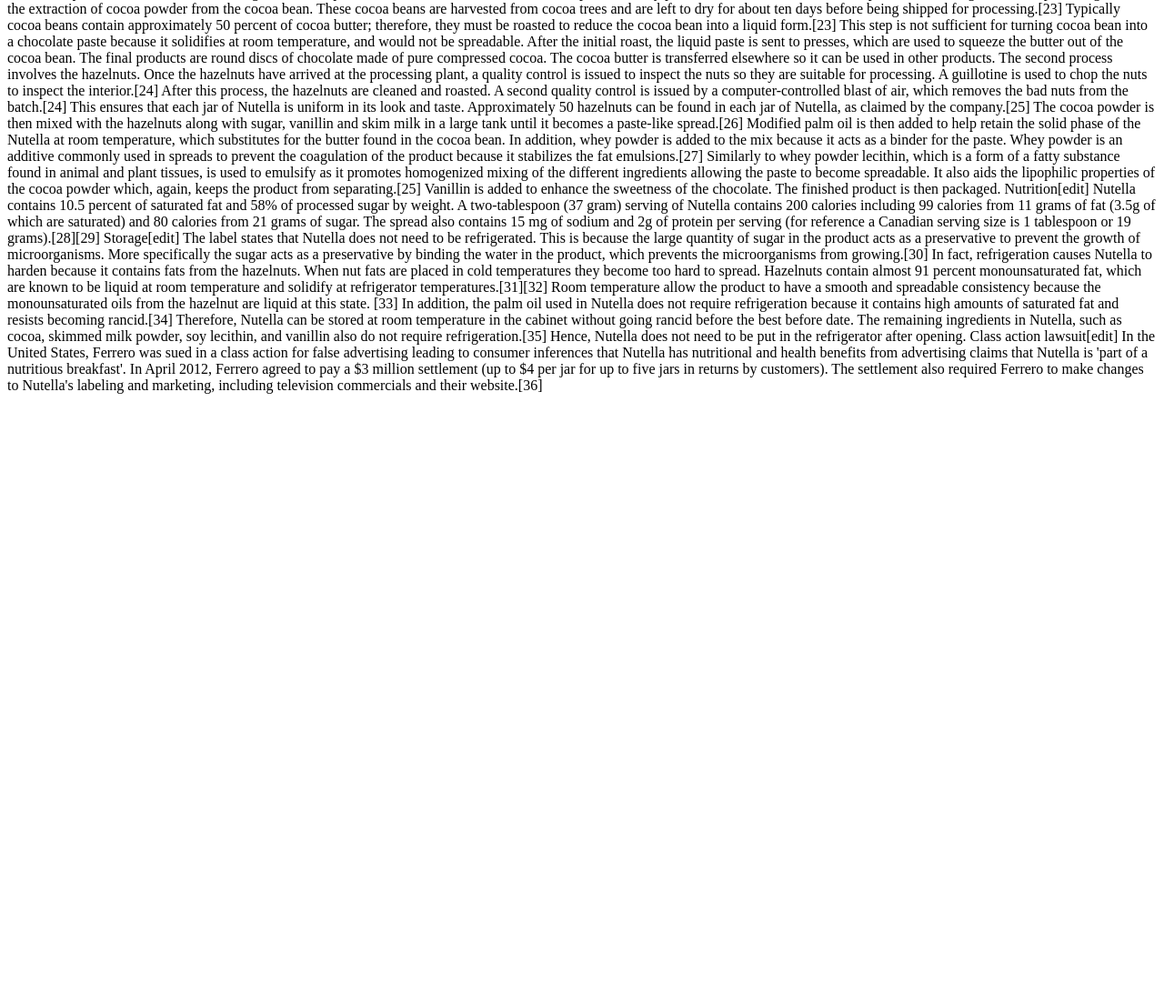
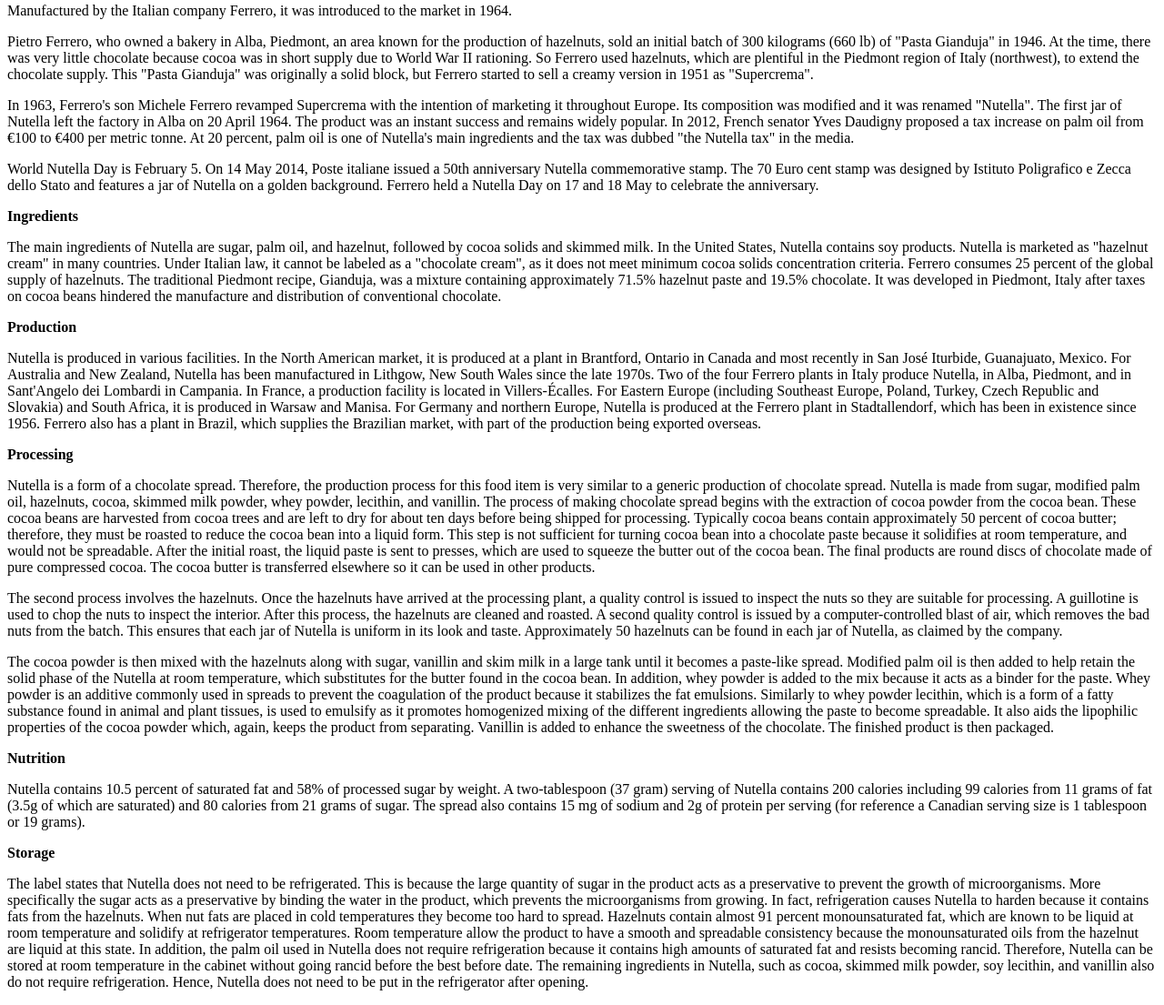
Before and after one commit to Shinybirdy/Shinybirdy.github.io, a website: page views/index.html in a window 1280 px wide. Shown: the part 367-1472 px from the top of the page at 91% size. Before the commit the page ends 808 px from the top, so only its background shows below. Drawn offline with Linux system fonts and the light colour scheme.

Commit message:
html fun

```diff
--- a/views/index.html
+++ b/views/index.html
@@ -3,68 +3,103 @@
   <head>
     <meta charset="utf-8">
     <title>Oh, You Nutella!</title>
+    <link rel="canonical" href="en.wikipedia.org/wiki/Nutella" />
   </head>
   <body>
-    Nutella (/nuːˈtɛlə/; Italian pronunciation: [nuˈtɛlla]) is the brand name of a sweetened hazelnut cocoa spread.[1] Manufactured by the Italian company Ferrero, it was introduced to the market in 1964.[2]
+  <p>
 
-Contents  [hide]
-1	History
-2	Ingredients
-3	Production
-4	Processing
-5	Nutrition
-6	Storage
-7	Class action lawsuit
-8	See also
-9	References
-10	External links
-History[edit]
+<strong>Nutella (/nuːˈtɛlə/; Italian pronunciation: [nuˈtɛlla])</strong> <i>is the brand name of a sweetened hazelnut cocoa spread.</i>
 
-Nutella, in a jar and spread on bread, along with hazelnuts and a pitcher of milk
-Pietro Ferrero, who owned a bakery in Alba, Piedmont, an area known for the production of hazelnuts, sold an initial batch of 300 kilograms (660 lb) of "Pasta Gianduja" in 1946. At the time, there was very little chocolate because cocoa was in short supply due to World War II rationing.[3] So Ferrero used hazelnuts, which are plentiful in the Piedmont region of Italy (northwest), to extend the chocolate supply. This "Pasta Gianduja" was originally a solid block, but Ferrero started to sell a creamy version in 1951 as "Supercrema".[4]
+  </p>
+<img src="https://upload.wikimedia.org/wikipedia/commons/thumb/9/9b/Nutella_ak.jpg/440px-Nutella_ak.jpg" alt="A picture of an open Nutella jar.whoa. " />
 
-In 1963, Ferrero's son Michele Ferrero revamped Supercrema with the intention of marketing it throughout Europe. Its composition was modified and it was renamed "Nutella". The first jar of Nutella left the factory in Alba on 20 April 1964. The product was an instant success and remains widely popular.[5]
 
-In 2012, French senator Yves Daudigny proposed a tax increase on palm oil from €100 to €400 per metric tonne. At 20 percent, palm oil is one of Nutella's main ingredients and the tax was dubbed "the Nutella tax" in the media.[6]
+    <p>
 
-World Nutella Day is February 5.[7]
+  Manufactured by the Italian company Ferrero, it was introduced to the market in 1964.  </p>
 
-On 14 May 2014, Poste italiane issued a 50th anniversary Nutella commemorative stamp.[8][9] The 70 Euro cent stamp was designed by Istituto Poligrafico e Zecca dello Stato and features a jar of Nutella on a golden background.[8] Ferrero held a Nutella Day on 17 and 18 May to celebrate the anniversary.[10]
 
-Ingredients[edit]
-The main ingredients of Nutella are sugar,[11] palm oil, and hazelnut,[12] followed by cocoa solids and skimmed milk. In the United States, Nutella contains soy products.[13] Nutella is marketed as "hazelnut cream" in many countries. Under Italian law, it cannot be labeled as a "chocolate cream", as it does not meet minimum cocoa solids concentration criteria. Ferrero consumes 25 percent of the global supply of hazelnuts.[14]
+<p>Pietro Ferrero, who owned a bakery in Alba, Piedmont, an area known for the production of hazelnuts,
+sold an initial batch of 300 kilograms (660 <abbr aria-label="pounds">lb</abbr>) of "Pasta Gianduja" in 1946. At the time, there was very little chocolate because cocoa was in short supply due to World War II rationing.
+So Ferrero used hazelnuts, which are plentiful in the Piedmont region of Italy (northwest), to extend the chocolate supply.
+This "Pasta Gianduja" was originally a solid block, but Ferrero started to sell a creamy version in 1951 as "Supercrema".</p>
 
-The traditional Piedmont recipe, Gianduja, was a mixture containing approximately 71.5% hazelnut paste and 19.5% chocolate. It was developed in Piedmont, Italy after taxes on cocoa beans hindered the manufacture and distribution of conventional chocolate.[15]
+<p>In 1963, Ferrero's son Michele Ferrero revamped Supercrema with the intention of marketing it throughout Europe. Its composition was modified and it was renamed "Nutella".
+The first jar of Nutella left the factory in Alba on <time>20 April 1964</time>. The product was an instant success and remains widely popular.
 
-Production[edit]
-Nutella is produced in various facilities. In the North American market, it is produced at a plant in Brantford, Ontario in Canada [16] and most recently in San José Iturbide, Guanajuato, Mexico.[17]
+In 2012, French senator Yves Daudigny proposed a tax increase on palm oil from €100 to €400 per metric tonne. At 20 percent, palm oil is one of Nutella's main ingredients and the tax was dubbed "the Nutella tax" in the media.</p>
 
-For Australia and New Zealand, Nutella has been manufactured in Lithgow, New South Wales since the late 1970s.[18]
+<p>
 
-Two of the four Ferrero plants in Italy produce Nutella, in Alba, Piedmont, and in Sant'Angelo dei Lombardi in Campania.[19] In France, a production facility is located in Villers-Écalles.[20] For Eastern Europe (including Southeast Europe, Poland, Turkey, Czech Republic and Slovakia) and South Africa, it is produced in Warsaw and Manisa. For Germany and northern Europe, Nutella is produced at the Ferrero plant in Stadtallendorf, which has been in existence since 1956.[21]
+World Nutella Day is February 5.
 
-Ferrero also has a plant in Brazil, which supplies the Brazilian market, with part of the production being exported overseas.[22]
+On 14 May 2014, Poste italiane issued a 50th anniversary Nutella commemorative stamp. The 70 Euro cent stamp was designed by Istituto Poligrafico e Zecca dello Stato and features a jar of Nutella on a golden background.
+Ferrero held a Nutella Day on 17 and 18 May to celebrate the anniversary.</p>
 
-Processing[edit]
+<strong>Ingredients</strong>
+<p>
 
-Hazelnuts
-Nutella is a form of a chocolate spread. Therefore, the production process for this food item is very similar to a generic production of chocolate spread. Nutella is made from sugar, modified palm oil, hazelnuts, cocoa, skimmed milk powder, whey powder, lecithin, and vanillin.
+The main ingredients of Nutella are sugar, palm oil, and hazelnut, followed by cocoa solids and skimmed milk.
+In the United States, Nutella contains soy products.
+Nutella is marketed as "hazelnut cream" in many countries. Under Italian law, it cannot be labeled as a "chocolate cream", as it does not meet minimum cocoa solids concentration criteria.
+Ferrero consumes 25 percent of the global supply of hazelnuts.
 
-The process of making chocolate spread begins with the extraction of cocoa powder from the cocoa bean. These cocoa beans are harvested from cocoa trees and are left to dry for about ten days before being shipped for processing.[23] Typically cocoa beans contain approximately 50 percent of cocoa butter; therefore, they must be roasted to reduce the cocoa bean into a liquid form.[23] This step is not sufficient for turning cocoa bean into a chocolate paste because it solidifies at room temperature, and would not be spreadable. After the initial roast, the liquid paste is sent to presses, which are used to squeeze the butter out of the cocoa bean. The final products are round discs of chocolate made of pure compressed cocoa. The cocoa butter is transferred elsewhere so it can be used in other products.
+The traditional Piedmont recipe, Gianduja, was a mixture containing approximately 71.5% hazelnut paste and 19.5% chocolate. It was developed in Piedmont,
+Italy after taxes on cocoa beans hindered the manufacture and distribution of conventional chocolate.</p>
 
-The second process involves the hazelnuts. Once the hazelnuts have arrived at the processing plant, a quality control is issued to inspect the nuts so they are suitable for processing. A guillotine is used to chop the nuts to inspect the interior.[24] After this process, the hazelnuts are cleaned and roasted. A second quality control is issued by a computer-controlled blast of air, which removes the bad nuts from the batch.[24] This ensures that each jar of Nutella is uniform in its look and taste. Approximately 50 hazelnuts can be found in each jar of Nutella, as claimed by the company.[25]
+<strong>Production</strong>
+<p>Nutella is produced in various facilities. In the North American market, it is produced at a plant in Brantford, Ontario in Canada and most recently in San José Iturbide, Guanajuato, Mexico.
+For Australia and New Zealand, Nutella has been manufactured in Lithgow, New South Wales since the late 1970s.
+Two of the four Ferrero plants in Italy produce Nutella, in Alba, Piedmont, and in Sant'Angelo dei Lombardi in Campania.
+In France, a production facility is located in Villers-Écalles.
+For Eastern Europe (including Southeast Europe, Poland, Turkey, Czech Republic and Slovakia) and South Africa, it is produced in Warsaw and Manisa.
+For Germany and northern Europe, Nutella is produced at the Ferrero plant in Stadtallendorf, which has been in existence since 1956.
+Ferrero also has a plant in Brazil, which supplies the Brazilian market, with part of the production being exported overseas.</p>
 
-The cocoa powder is then mixed with the hazelnuts along with sugar, vanillin and skim milk in a large tank until it becomes a paste-like spread.[26] Modified palm oil is then added to help retain the solid phase of the Nutella at room temperature, which substitutes for the butter found in the cocoa bean. In addition, whey powder is added to the mix because it acts as a binder for the paste. Whey powder is an additive commonly used in spreads to prevent the coagulation of the product because it stabilizes the fat emulsions.[27] Similarly to whey powder lecithin, which is a form of a fatty substance found in animal and plant tissues, is used to emulsify as it promotes homogenized mixing of the different ingredients allowing the paste to become spreadable. It also aids the lipophilic properties of the cocoa powder which, again, keeps the product from separating.[25] Vanillin is added to enhance the sweetness of the chocolate. The finished product is then packaged.
+<strong>Processing</strong>
+<p>
+Nutella is a form of a chocolate spread. Therefore, the production process for this food item is very similar to a generic production of chocolate spread.
+Nutella is made from sugar, modified palm oil, hazelnuts, cocoa, skimmed milk powder, whey powder, lecithin, and vanillin.
 
-Nutrition[edit]
-Nutella contains 10.5 percent of saturated fat and 58% of processed sugar by weight. A two-tablespoon (37 gram) serving of Nutella contains 200 calories including 99 calories from 11 grams of fat (3.5g of which are saturated) and 80 calories from 21 grams of sugar. The spread also contains 15 mg of sodium and 2g of protein per serving (for reference a Canadian serving size is 1 tablespoon or 19 grams).[28][29]
+The process of making chocolate spread begins with the extraction of cocoa powder from the cocoa bean.
+These cocoa beans are harvested from cocoa trees and are left to dry for about ten days before being shipped for processing.
+Typically cocoa beans contain approximately 50 percent of cocoa butter; therefore, they must be roasted to reduce the cocoa bean into a liquid form.
+This step is not sufficient for turning cocoa bean into a chocolate paste because it solidifies at room temperature, and would not be spreadable.
+After the initial roast, the liquid paste is sent to presses, which are used to squeeze the butter out of the cocoa bean.
+The final products are round discs of chocolate made of pure compressed cocoa. The cocoa butter is transferred elsewhere so it can be used in other products.</p>
 
-Storage[edit]
-The label states that Nutella does not need to be refrigerated. This is because the large quantity of sugar in the product acts as a preservative to prevent the growth of microorganisms. More specifically the sugar acts as a preservative by binding the water in the product, which prevents the microorganisms from growing.[30] In fact, refrigeration causes Nutella to harden because it contains fats from the hazelnuts. When nut fats are placed in cold temperatures they become too hard to spread. Hazelnuts contain almost 91 percent monounsaturated fat, which are known to be liquid at room temperature and solidify at refrigerator temperatures.[31][32] Room temperature allow the product to have a smooth and spreadable consistency because the monounsaturated oils from the hazelnut are liquid at this state. [33] In addition, the palm oil used in Nutella does not require refrigeration because it contains high amounts of saturated fat and resists becoming rancid.[34] Therefore, Nutella can be stored at room temperature in the cabinet without going rancid before the best before date. The remaining ingredients in Nutella, such as cocoa, skimmed milk powder, soy lecithin, and vanillin also do not require refrigeration.[35] Hence, Nutella does not need to be put in the refrigerator after opening.
+<p>
+The second process involves the hazelnuts.
+Once the hazelnuts have arrived at the processing plant, a quality control is issued to inspect the nuts so they are suitable for processing.
+A guillotine is used to chop the nuts to inspect the interior. After this process, the hazelnuts are cleaned and roasted.
+A second quality control is issued by a computer-controlled blast of air, which removes the bad nuts from the batch. This ensures that each jar of Nutella is uniform in its look and taste.
+Approximately 50 hazelnuts can be found in each jar of Nutella, as claimed by the company.</p>
 
-Class action lawsuit[edit]
-In the United States, Ferrero was sued in a class action for false advertising leading to consumer inferences that Nutella has nutritional and health benefits from advertising claims that Nutella is 'part of a nutritious breakfast'.
+<p>
+The cocoa powder is then mixed with the hazelnuts along with sugar, vanillin and skim milk in a large tank until it becomes a paste-like spread.
+Modified palm oil is then added to help retain the solid phase of the Nutella at room temperature, which substitutes for the butter found in the cocoa bean.
+In addition, whey powder is added to the mix because it acts as a binder for the paste. Whey powder is an additive commonly used in spreads to prevent the coagulation of the product because it stabilizes the fat emulsions.
+Similarly to whey powder lecithin, which is a form of a fatty substance found in animal and plant tissues, is used to emulsify as it promotes homogenized mixing of the different ingredients allowing the paste to become spreadable.
+It also aids the lipophilic properties of the cocoa powder which, again, keeps the product from separating.
+Vanillin is added to enhance the sweetness of the chocolate. The finished product is then packaged.</p>
 
-In April 2012, Ferrero agreed to pay a $3 million settlement (up to $4 per jar for up to five jars in returns by customers). The settlement also required Ferrero to make changes to Nutella's labeling and marketing, including television commercials and their website.[36]
-  </body>
+<strong>Nutrition</strong>
+<p>
+Nutella contains 10.5 percent of saturated fat and 58% of processed sugar by weight.
+A two-tablespoon (37 gram) serving of Nutella contains 200 calories including 99 calories from 11 grams of fat (3.5g of which are saturated) and 80 calories from 21 grams of sugar.
+The spread also contains 15 mg of sodium and 2g of protein per serving (for reference a Canadian serving size is 1 tablespoon or 19 grams).</p>
+
+<strong>Storage</strong>
+<p>
+The label states that Nutella does not need to be refrigerated. This is because the large quantity of sugar in the product acts as a preservative to prevent the growth of microorganisms.
+More specifically the sugar acts as a preservative by binding the water in the product, which prevents the microorganisms from growing.
+In fact, refrigeration causes Nutella to harden because it contains fats from the hazelnuts. When nut fats are placed in cold temperatures they become too hard to spread.
+Hazelnuts contain almost 91 percent monounsaturated fat, which are known to be liquid at room temperature and solidify at refrigerator temperatures.
+Room temperature allow the product to have a smooth and spreadable consistency because the monounsaturated oils from the hazelnut are liquid at this state.
+In addition, the palm oil used in Nutella does not require refrigeration because it contains high amounts of saturated fat and resists becoming rancid.
+Therefore, Nutella can be stored at room temperature in the cabinet without going rancid before the best before date.
+The remaining ingredients in Nutella, such as cocoa, skimmed milk powder, soy lecithin, and vanillin also do not require refrigeration.
+Hence, Nutella does not need to be put in the refrigerator after opening.</p>
+
+</body>
 </html>
```
